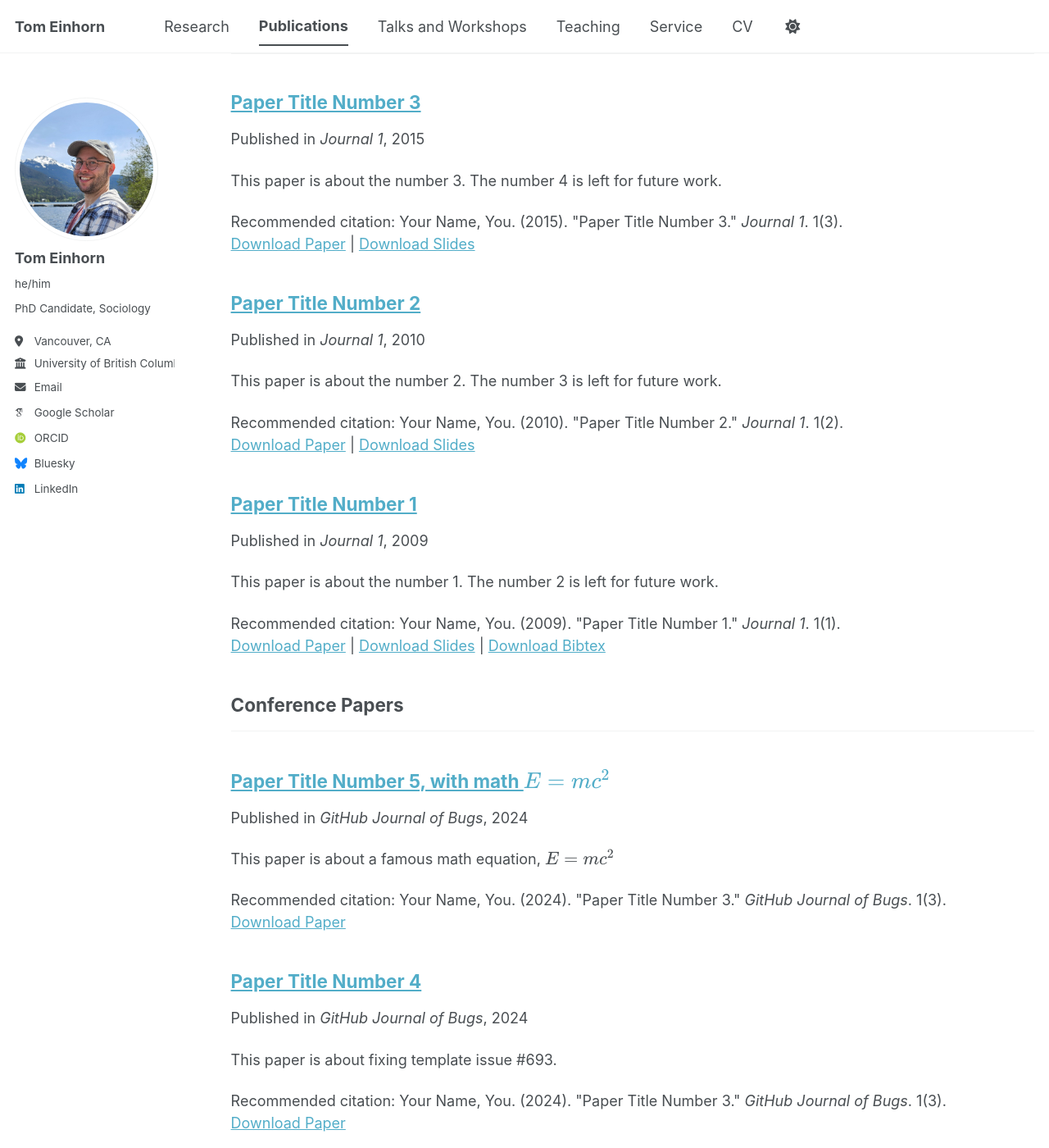
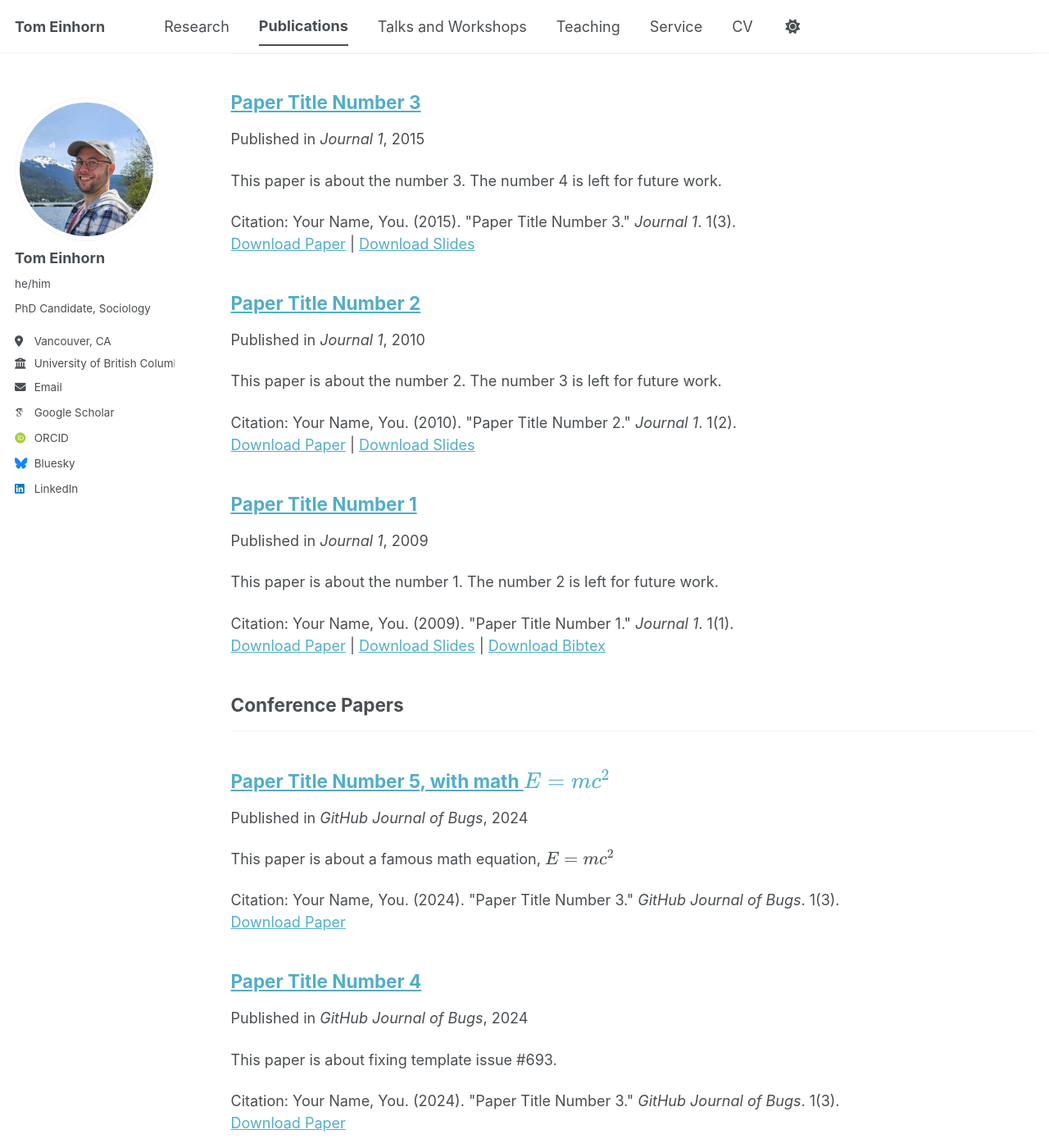
Before and after one commit to TomEinhorn/tomeinhorn.github.io, a Jekyll site: the page built from _pages/publications.html, in a window 1280 px wide and 1400 px high, scrolled down 195 px. Shown: the whole window at 82% size. Built offline with Jekyll 4.4.1, drawn with Linux system fonts in a browser that asks for light colours; some web fonts are replaced; a script bundle is joined from its source files by our own code; library files that are not in the unit come from our copies.

Commit message:
Update archive-single.html

```diff
--- a/_includes/archive-single.html
+++ b/_includes/archive-single.html
@@ -41,33 +41,35 @@
         {% if post.collection == 'teaching' %}
           <p> {{ post.type }}, <i>{{ post.venue }}</i>, {{ post.date | default: "1900-01-01" | date: "%Y" }} </p>
         {% elsif post.collection == 'publications' %}
-          <p>Published in <i>{{ post.venue }}</i>, {{ post.date | default: "1900-01-01" | date: "%Y" }} </p>
+          <p>Published in <i>{{ post.venue }}</i>{% if post.volume %}, {{ post.volume }}{% if post.issue %}({{ post.issue }}){% endif %}{% endif %}{% if post.pages %}, {{ post.pages }}{% endif %}, {{ post.date | default: "1900-01-01" | date: "%Y" }}</p>
         {% elsif post.date %}
          <p class="page__date"><strong><i class="fa fa-fw fa-calendar" aria-hidden="true"></i> {{ site.data.ui-text[site.locale].date_label | default: "Published:" }}</strong> <time datetime="{{ post.date | default: "1900-01-01" | date_to_xmlschema }}">{{ post.date | default: "1900-01-01" | date: "%B %d, %Y" }}</time></p>
         {% endif %}
 
-    {% if post.excerpt and site.read_more != 'enabled' %}
-    <p class="archive__item-excerpt" itemprop="description">{{ post.excerpt | markdownify }}</p>
+    {% if post.collection == 'publications' and post.authors %}
+      <p class="archive__item-excerpt" itemprop="description">{{ post.authors }}</p>
+    {% elsif post.excerpt and site.read_more != 'enabled' %}
+      <p class="archive__item-excerpt" itemprop="description">{{ post.excerpt | markdownify }}</p>
     {% elsif post.excerpt and site.read_more == 'enabled' %}
-    <p class="archive__item-excerpt" itemprop="description"><p>{{ post.excerpt | markdownify | remove: '<p>' | remove: '</p>' }}<strong><a href="{{ base_path }}{{ post.url }}" rel="permalink"> Read more</a></strong></p></p>
+      <p class="archive__item-excerpt" itemprop="description"><p>{{ post.excerpt | markdownify | remove: '<p>' | remove: '</p>' }}<strong><a href="{{ base_path }}{{ post.url }}" rel="permalink"> Read more</a></strong></p></p>
     {% endif %}
 
     {% if post.citation and post.paperurl and post.slidesurl and post.bibtexurl %}
-      <p>Recommended citation: {{ post.citation }}<br /><a href="{{ post.paperurl }}">Download Paper</a> | <a href="{{ post.slidesurl }}">Download Slides</a> | <a href="{{ post.bibtexurl }}">Download Bibtex</a></p>
+      <p>Citation: {{ post.citation }}<br /><a href="{{ post.paperurl }}">Download Paper</a> | <a href="{{ post.slidesurl }}">Download Slides</a> | <a href="{{ post.bibtexurl }}">Download Bibtex</a></p>
     {% elsif post.citation and post.paperurl and post.slidesurl %}
-      <p>Recommended citation: {{ post.citation }}<br /><a href="{{ post.paperurl }}">Download Paper</a> | <a href="{{ post.slidesurl }}">Download Slides</a></p>
+      <p>Citation: {{ post.citation }}<br /><a href="{{ post.paperurl }}">Download Paper</a> | <a href="{{ post.slidesurl }}">Download Slides</a></p>
     {% elsif post.citation and post.paperurl and post.bibtexurl %}
-      <p>Recommended citation: {{ post.citation }}<br /><a href="{{ post.paperurl }}">Download Paper</a> | <a href="{{ post.bibtexurl }}">Download Bibtex</a></p>
+      <p>Citation: {{ post.citation }}<br /><a href="{{ post.paperurl }}">Download Paper</a> | <a href="{{ post.bibtexurl }}">Download Bibtex</a></p>
     {% elsif post.citation and post.paperurl %}
-      <p>Recommended citation: {{ post.citation }}<br /><a href="{{ post.paperurl }}">Download Paper</a></p>
+      <p>Citation: {{ post.citation }}<br /><a href="{{ post.paperurl }}">Download Paper</a></p>
     {% elsif post.citation and post.slidesurl and post.bibtexurl %}
-      <p>Recommended citation: {{ post.citation }}<br /><a href="{{ post.slidesurl }}">Download Slides</a> | <a href="{{ post.bibtexurl}}">Download Bibtex</a></p>
+      <p>Citation: {{ post.citation }}<br /><a href="{{ post.slidesurl }}">Download Slides</a> | <a href="{{ post.bibtexurl}}">Download Bibtex</a></p>
     {% elsif post.citation and post.slidesurl %}
-      <p>Recommended citation: {{ post.citation }}<br /><a href="{{ post.slidesurl }}">Download Slides</a></p>
+      <p>Citation: {{ post.citation }}<br /><a href="{{ post.slidesurl }}">Download Slides</a></p>
     {% elsif post.citation and post.bibtexurl %}
-      <p>Recommended citation: {{ post.citation }}<br /><a href="{{ post.bibtexurl }}">Download Bibtex</a></p>
+      <p>Citation: {{ post.citation }}<br /><a href="{{ post.bibtexurl }}">Download Bibtex</a></p>
     {% elsif post.citation %}
-      <p>Recommended citation: {{ post.citation }}</p>
+      <p>Citation: {{ post.citation }}</p>
     {% elsif post.paperurl and post.bibtexurl %}
       <p><a href="{{ post.paperurl }}">Download Paper</a> | <a href="{{ post.bibtexurl }}">Download Bibtex</a></p>
     {% elsif post.paperurl %}
```
